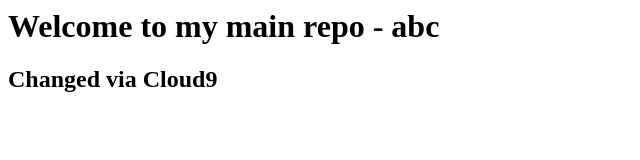
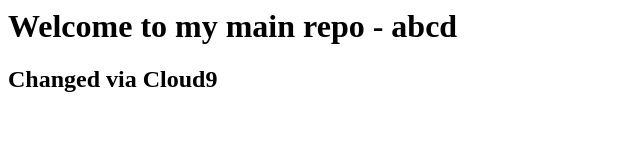
Before and after one commit to valuedriven/valuedriven.github.io, a plain HTML site: page index.html in a window 1280 px wide. Shown: the full height of the page, 0-640 px from the left. Drawn offline with Linux system fonts and the light colour scheme.

Commit message:
Teste index.html

```diff
--- a/index.html
+++ b/index.html
@@ -1,6 +1,6 @@
 <html>
   <body>
-    <h1>Welcome to my main repo - abc</h1>
+    <h1>Welcome to my main repo - abcd</h1>
     <h2>Changed via Cloud9</h2>
   </body>
 </html>
```
